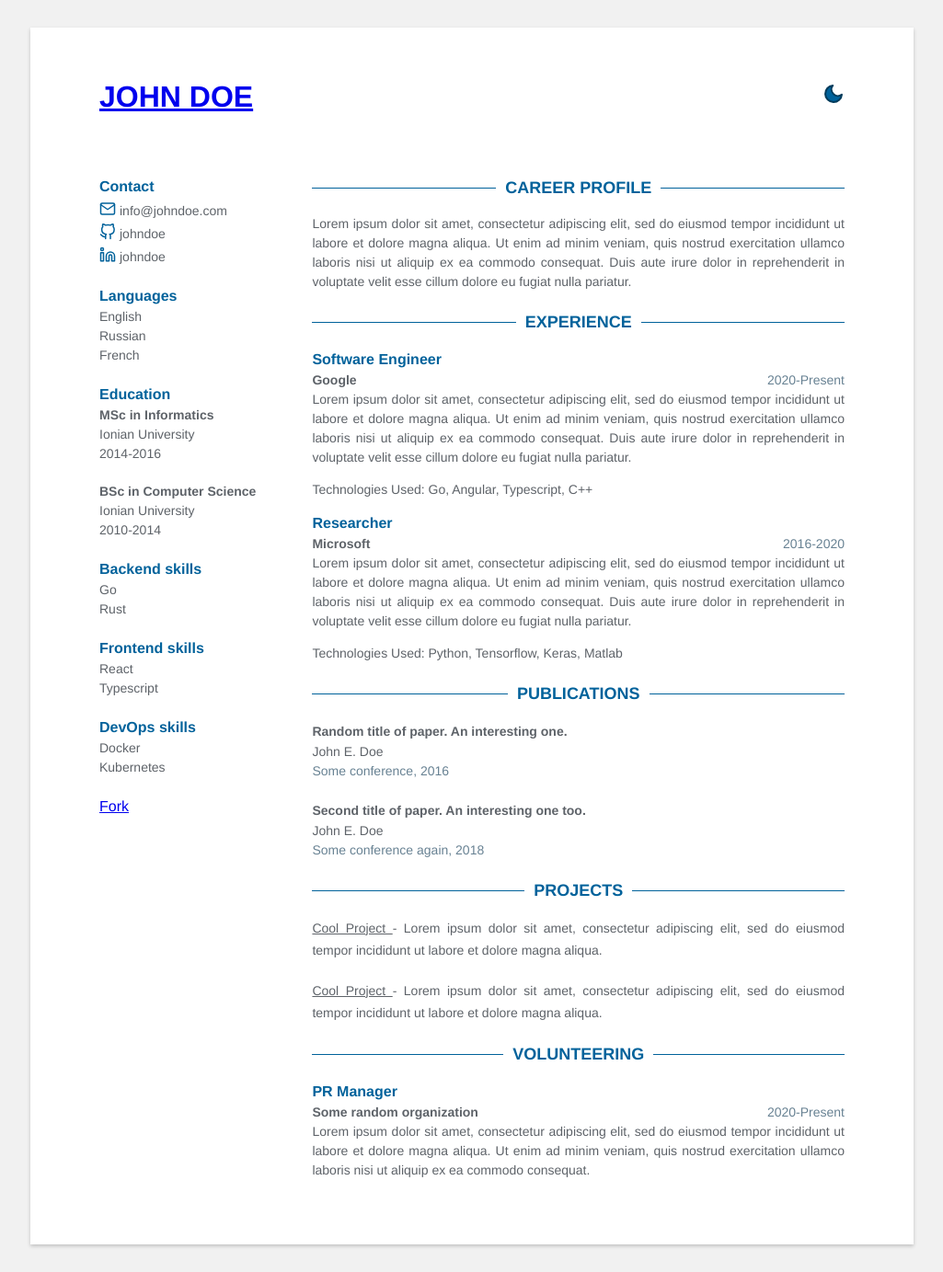
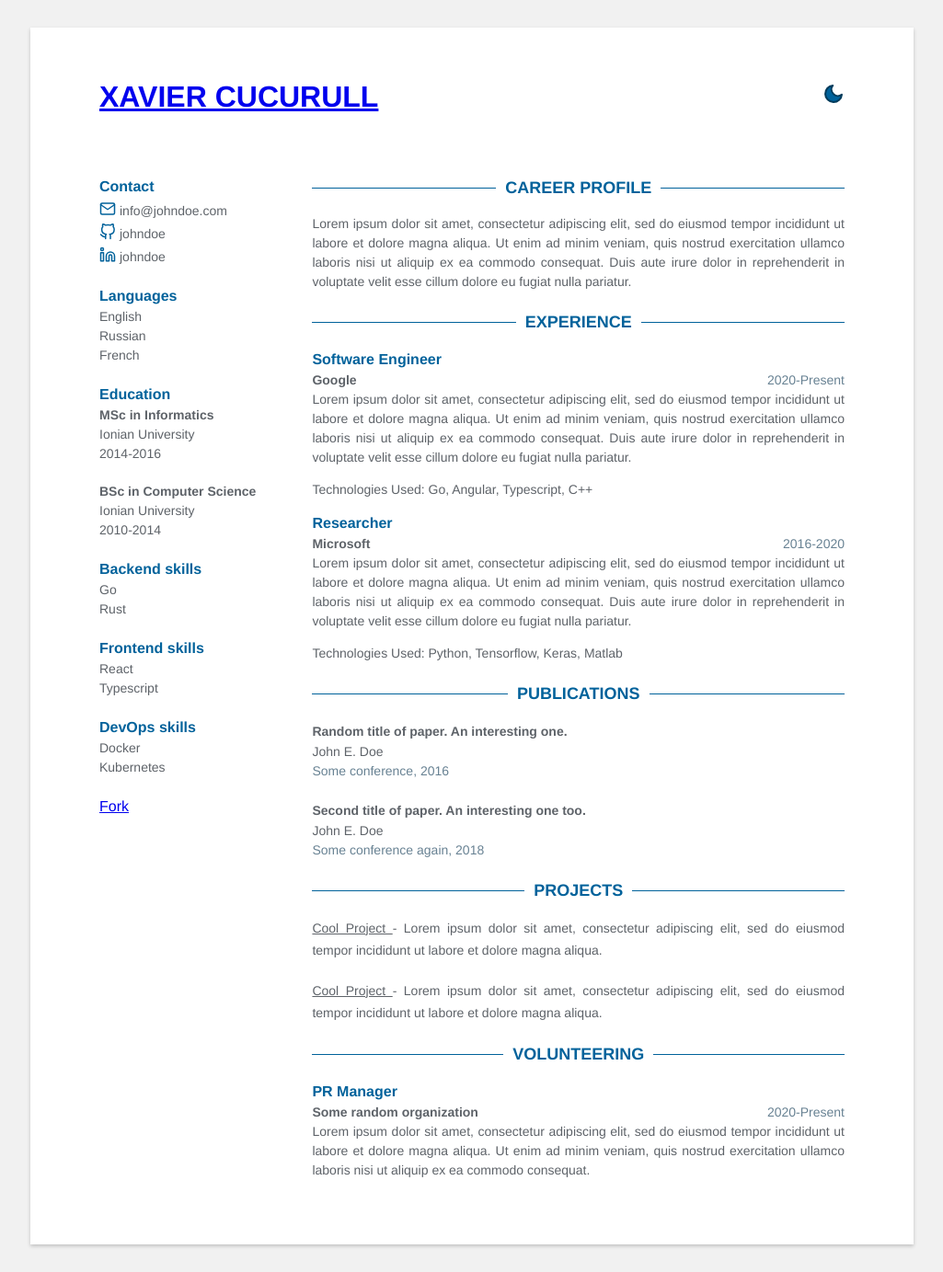
Before and after one commit to xaviercucurull/xaviercucurull.github.io, a Jekyll site: the page built from resume.html, in a window 1280 px wide. Shown: the whole page at 92% size, without its empty margins (127-1152 px from the left). Built offline with Jekyll 4.4.1, drawn with Linux system fonts in a browser that asks for light colours.

Commit message:
Update data.yml

```diff
--- a/_data/data.yml
+++ b/_data/data.yml
@@ -1,4 +1,4 @@
-name: John Doe
+name: Xavier Cucurull
 support_dark_mode: true
 fork: true
 
```
